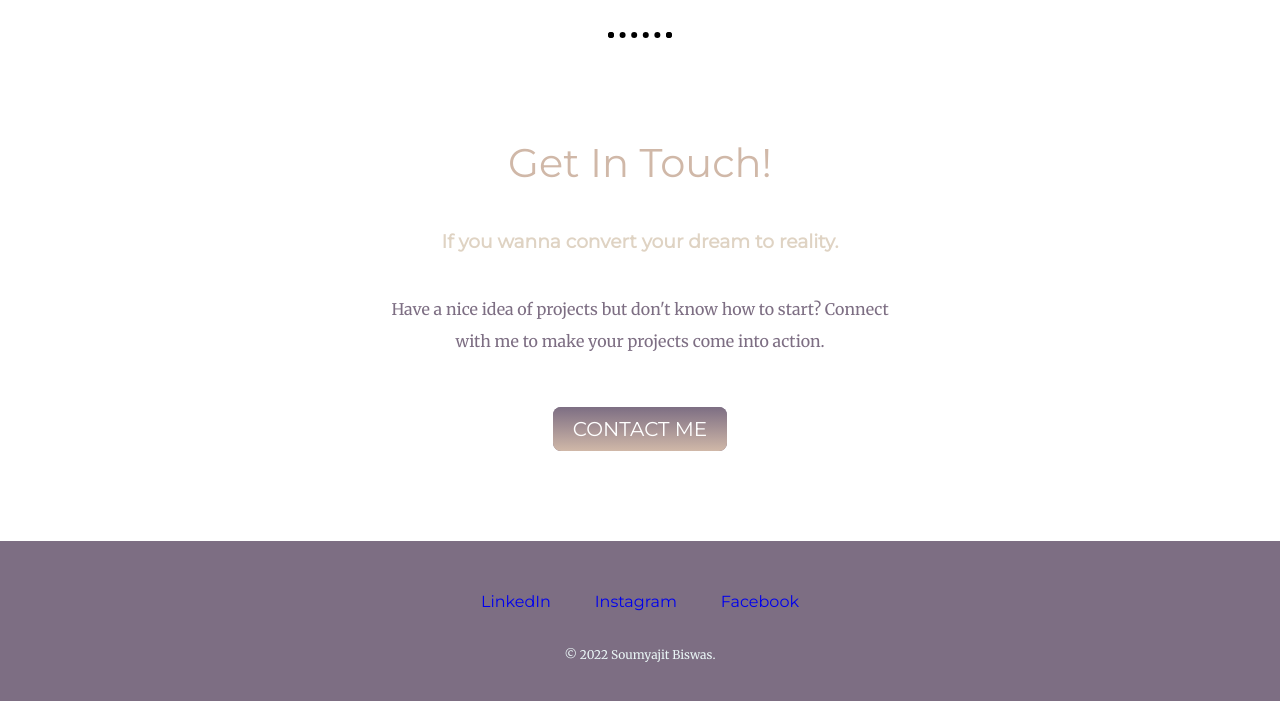
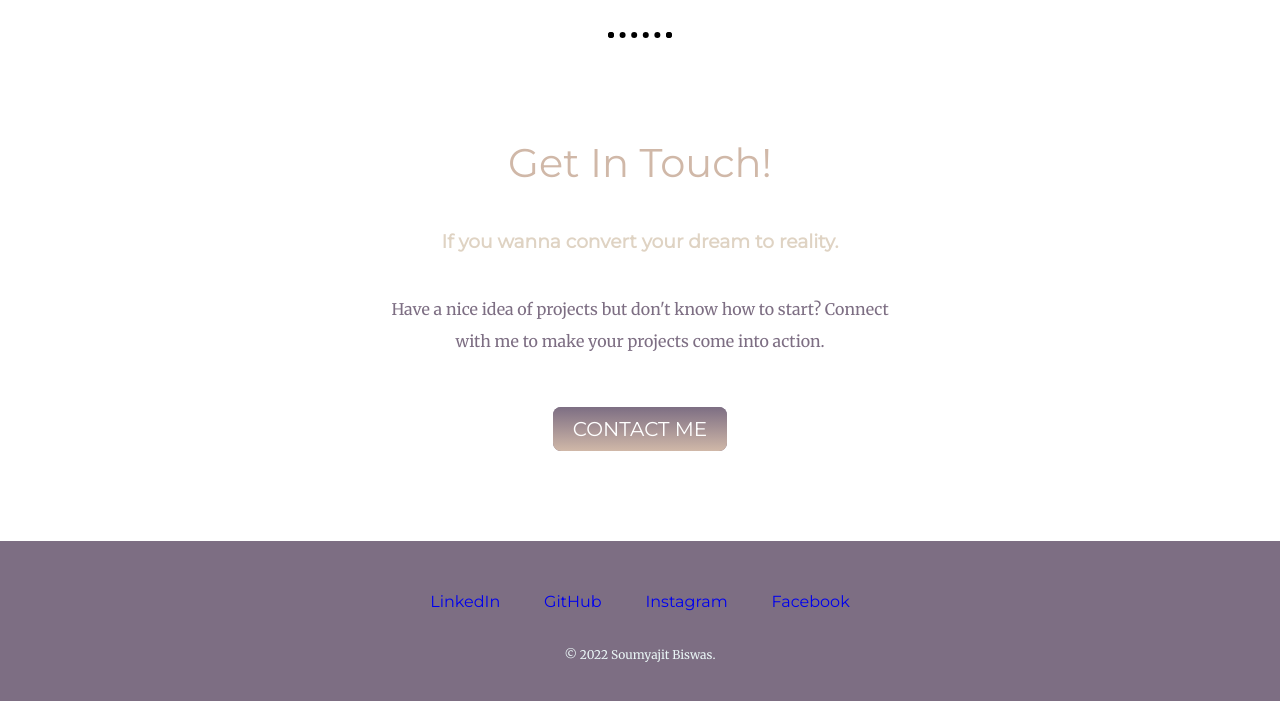
Before and after one commit to soumyajit4464/personal-site, a plain HTML site: page index.html in a window 1280 px wide. Shown: the part 2146-2847 px from the top of the page. Drawn offline with Linux system fonts and the light colour scheme.

Commit message:
Update index.html

```diff
--- a/index.html
+++ b/index.html
@@ -50,6 +50,7 @@
 
   <div class="bottom-container">
     <a class="footer-link" href="https://www.linkedin.com/in/soumyajit-biswas-732883218">LinkedIn</a>
+    <a class="footer-link" href="https://github.com/soumyajit4464">GitHub</a>
     <a class="footer-link" href="https://instagram.com/soumyajit_4464?igshid=YmMyMTA2M2Y=">Instagram</a>
     <a class="footer-link" href="https://www.facebook.com/soumyajit.biswas.3154">Facebook</a>
     <p class="copyright">© 2022 Soumyajit Biswas.</p>
```
